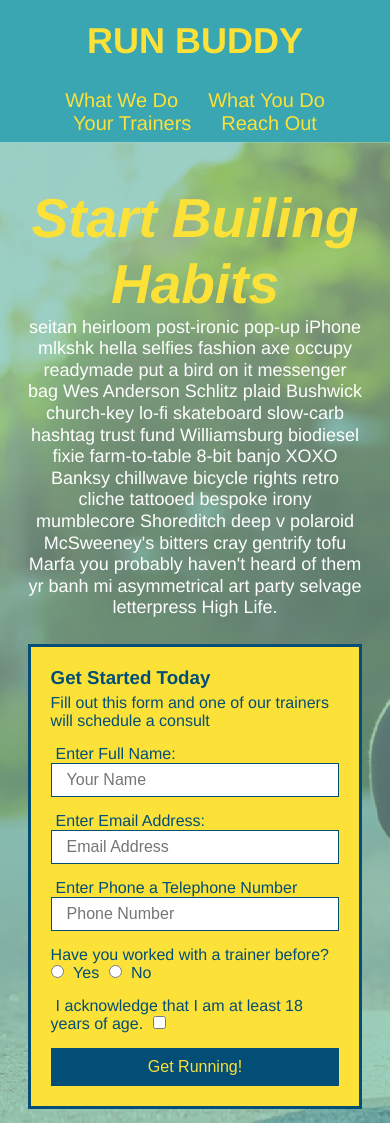
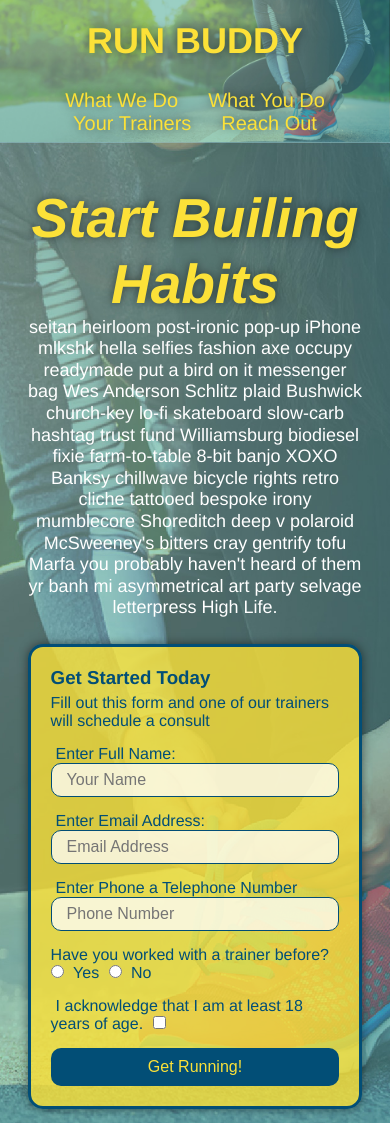
Before and after one commit to SilverFox357/Run-Buddy, a plain HTML site: page index.html in a window 390 px wide. Shown: the top 1123 px of the page. Drawn offline with Linux system fonts and the light colour scheme.

Commit message:
visually enhanced

```diff
--- a/assets/css/Style.css
+++ b/assets/css/Style.css
@@ -17,6 +17,13 @@ header{
     display: flex;
     justify-content: space-between;
     flex-wrap: wrap;
+    position: -webkit-sticky;
+    position: sticky;
+    top: 0;
+    background-image: url("../images/hero-bg.jpg");
+    background-size: cover;
+    background-attachment: fixed;
+    background-position: 80%;
 }
 
 header h1{
@@ -39,7 +46,7 @@ header nav ul {
     display: flex;
     flex-wrap: wrap;
     justify-content: space-between;
-    align-items: center;
+
     list-style: none;
 }
 
@@ -47,6 +54,14 @@ header nav ul li a{
     padding: 10px 15px;
     font-weight: lighter;
     font-size: 1.55vw;
+    text-shadow: 0 0 10px rgba(0, 0, 0, 0.5);
+}
+
+header nav ul li a:hover {
+    background: #fce138;
+    color: #024e76;
+    border-radius: 15px;
+    text-shadow: none;
 }
 
 header h1{
@@ -54,7 +69,7 @@ header h1{
     font-size: 36px;
     color: #fce138;
     margin: 0;
-
+    text-shadow: 0 0 10px rgba(0, 0, 0, 0.5);
 }
 
 footer{
@@ -90,7 +105,8 @@ footer{
     .Hero{
         background-image: url("../images/hero-bg.jpg");
         background-size: cover;
-        background-position: center;
+        background-position: 80%;
+        background-attachment: fixed;
         display: flex;
         justify-content: center;
         flex-wrap: wrap;
@@ -98,12 +114,14 @@ footer{
     }
 
     .Hero-form{
-        background-color: #fce138;
+        background-color: rgba(252, 225, 56, 0.8);
         padding: 20px;
         color: #024e76;
         border: solid 3px #024e76;
         width: 40%;
         margin: 3.5%;
+        box-shadow: 0 0 10px rgba(0, 0, 0, 0.5);
+        border-radius: 15px;
     }
 
 .hero-cta {
@@ -119,6 +137,7 @@ footer{
     font-style: italic;
     font-size: 55px;
     color: #fce138;
+    text-shadow: 0 0 10px rgba(0, 0, 0, 0.5);
 }
 
 section div h3{
@@ -139,6 +158,11 @@ section div h3{
     border: none;
     padding: 10px 20px;
     font-size: 16px;
+    border-radius: 10px;
+}
+
+.Hero-form button:hover {
+    background-color: #39a6b2;
 }
 
 .form-input{
@@ -148,7 +172,14 @@ section div h3{
     font-size: 16px;
     color: #024e76;
     width: 100%;
-    margin-bottom: 15px
+    margin-bottom: 15px;
+    border-radius: 10px;
+    background-color: rgba(255, 255, 255, 0.75);
+}
+
+.form-input:focus {
+    background-color: rgba(255, 255, 255, 1);
+    outline: none;
 }
 
 
@@ -187,11 +218,14 @@ section div h3{
     margin: 50px auto;
     padding-bottom: 50px;
     width: 80%;
-    border-bottom: 1px solid #39a6b2;
     display: flex;
     flex-wrap: wrap;
     align-items: center;
     justify-content: space-between;
+}
+
+.step:not(:last-child) {
+    border-bottom: 1px solid #39a6b2;
 }
 
 .step-info {
@@ -328,6 +362,13 @@ section div h3{
     width: 100%;
     margin-bottom: 15px;
     margin-top: 5px;
+    border-radius: 10px;
+    background-color: rgba(255, 255, 255, 0.75);
+}
+
+.contact-form input:focus, .contact-form textarea:focus {
+    background-color: rgba(255, 255, 255, 1);
+    outline: none;
 }
 
 .contact-form button {
@@ -338,6 +379,12 @@ section div h3{
     text-align: center;
     padding: 15px 0;
     font-size: 16px;
+    border-radius: 10px;
+}
+
+.contact-form button:hover {
+    color: #fce138;
+    background: #39a6b2;
 }
 
 /* REACH OUT STYLES END */
@@ -351,6 +398,7 @@ section div h3{
     header {
         padding-bottom: 0;
         justify-content: center;
+        position: relative;
     }
 
     header h1 {
@@ -367,6 +415,7 @@ section div h3{
     header nav ul li a {
         font-size: 20px;
     }
+
 
     footer h2, footer div {
         text-align: center;
```
Also changed, not shown: index.html (+1 -1 lines).
